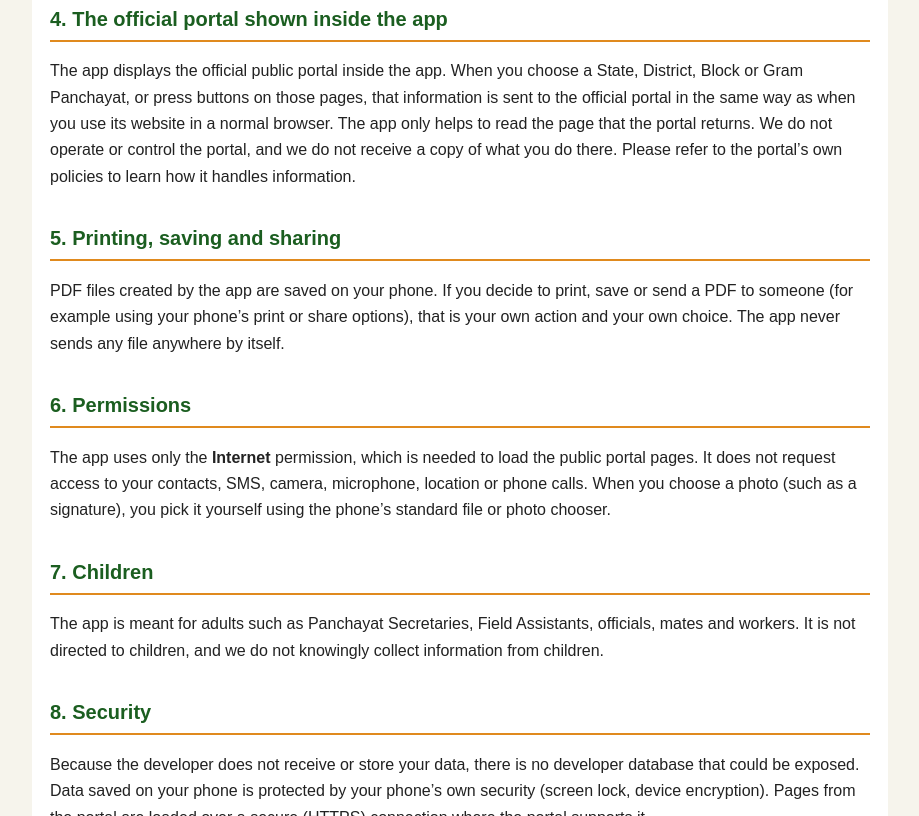
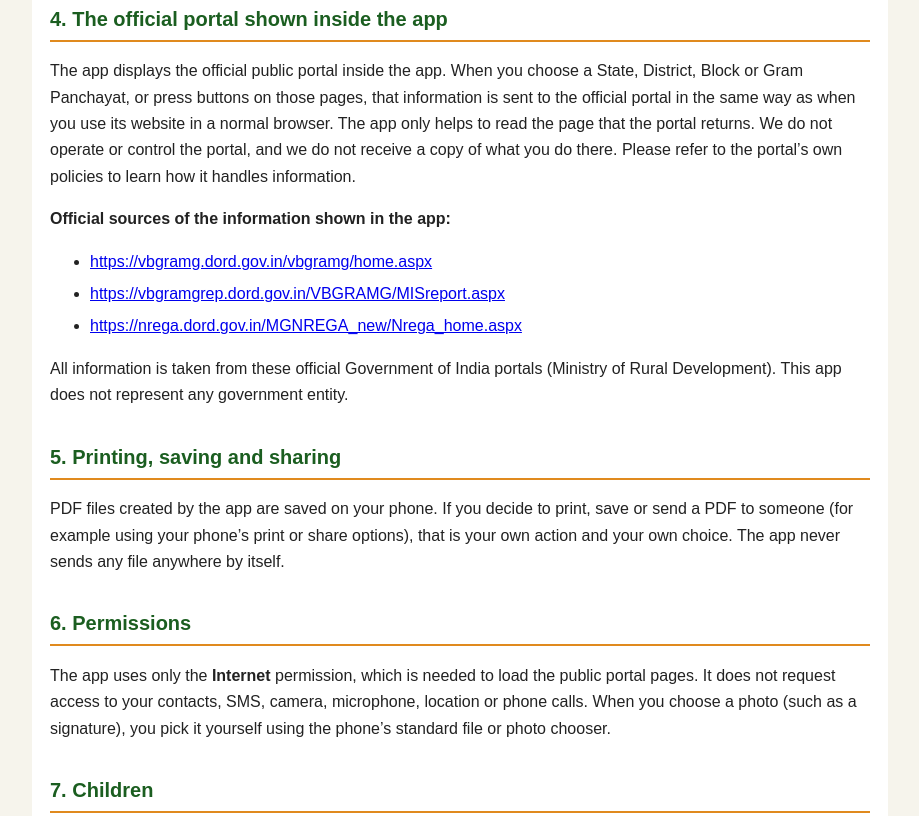
Before and after one commit to burrolamurali-cmd/Vbgramg, a plain HTML site: page index.html in a window 1280 px wide. Shown: the part 1235-2051 px from the top of the page, without its empty margins (180-1099 px from the left). Drawn offline with Linux system fonts and the light colour scheme.

Commit message:
Update privacy policy and add official sources
Updated the last updated date in the privacy policy and added official sources of information.

```diff
--- a/index.html
+++ b/index.html
@@ -20,7 +20,7 @@
 
 <h1>Privacy Policy</h1>
 <div class="meta">App: <b>VB-G RAM G Job Card Helper</b> (package: com.gpdyagadoddy.vbgramg)<br>
-Developer: B Murali, Panchayat Secretary &nbsp;|&nbsp; Last updated: 11 October 2026</div>
+Developer: B Murali, Panchayat Secretary &nbsp;|&nbsp; Last updated: 12 October 2026</div>
 
 <div class="box">
 <b>In short:</b> This app does not collect your personal information. It has no login, no ads, no analytics and no tracking. Everything the app saves stays on your own phone. The developer never receives your data.
@@ -51,6 +51,14 @@ Developer: B Murali, Panchayat Secretary &nbsp;|&nbsp; Last updated: 11 October
 
 <h2>4. The official portal shown inside the app</h2>
 <p>The app displays the official public portal inside the app. When you choose a State, District, Block or Gram Panchayat, or press buttons on those pages, that information is sent to the official portal in the same way as when you use its website in a normal browser. The app only helps to read the page that the portal returns. We do not operate or control the portal, and we do not receive a copy of what you do there. Please refer to the portal’s own policies to learn how it handles information.</p>
+
+<p><b>Official sources of the information shown in the app:</b></p>
+<ul>
+<li><a href="https://vbgramg.dord.gov.in/vbgramg/home.aspx">https://vbgramg.dord.gov.in/vbgramg/home.aspx</a></li>
+<li><a href="https://vbgramgrep.dord.gov.in/VBGRAMG/MISreport.aspx">https://vbgramgrep.dord.gov.in/VBGRAMG/MISreport.aspx</a></li>
+<li><a href="https://nrega.dord.gov.in/MGNREGA_new/Nrega_home.aspx">https://nrega.dord.gov.in/MGNREGA_new/Nrega_home.aspx</a></li>
+</ul>
+<p>All information is taken from these official Government of India portals (Ministry of Rural Development). This app does not represent any government entity.</p>
 
 <h2>5. Printing, saving and sharing</h2>
 <p>PDF files created by the app are saved on your phone. If you decide to print, save or send a PDF to someone (for example using your phone’s print or share options), that is your own action and your own choice. The app never sends any file anywhere by itself.</p>
```
